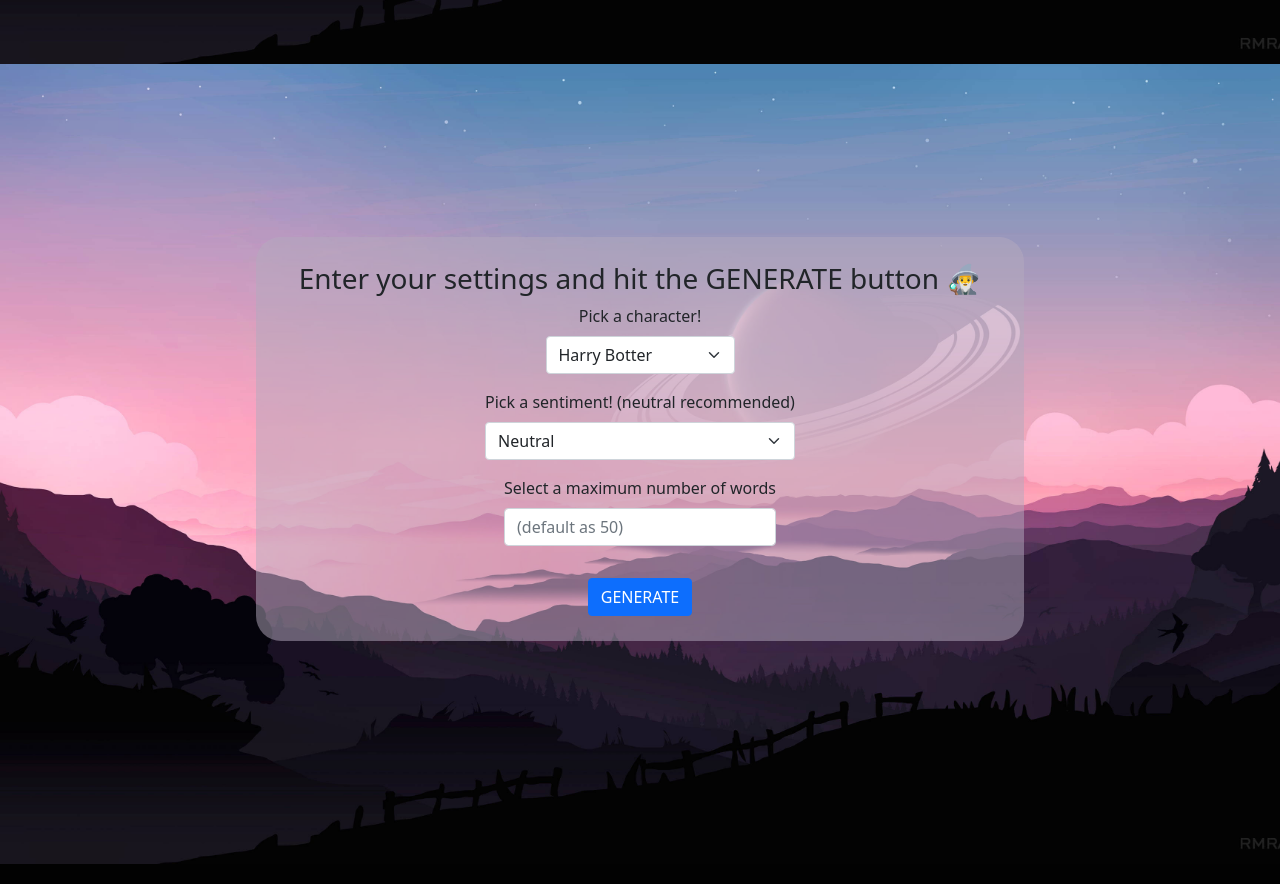
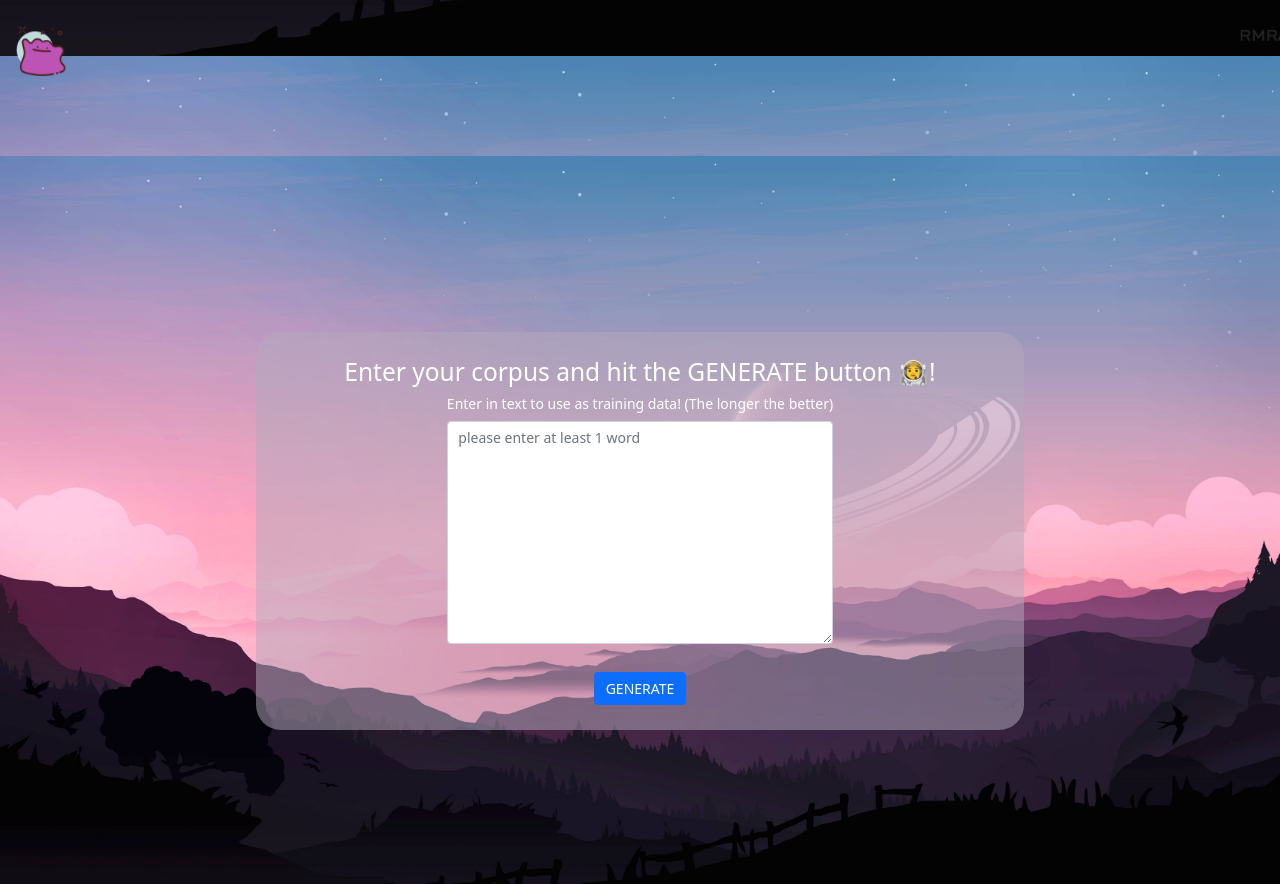
Before and after one commit to addison-ch/Ditto, a Flask app: page /custom/ in a window 1280 px wide. Shown: the top 884 px of the page. Run offline with Flask 2, Linux system fonts and the light colour scheme; parts of the project's set-up code (start-up, migrations or seed data) failed here and were passed over.

Commit message:
create custom text input route

```diff
--- a/app.py
+++ b/app.py
@@ -1,5 +1,5 @@
 from flask import Flask, request, render_template, jsonify
-from generator import gen_sentence
+from generator import gen_sentence, create_markov_chain
 import json
 import random
 from sentiment import analyze_sentiment
@@ -76,17 +76,30 @@ def hp_result():
 
 @app.route('/got/')
 def got():
-    return render_template('hp.html')
+    return "WORK IN PROGRESS. We are still going through all the Game of Thrones data."
 
 
 @app.route('/office/')
 def office():
-    return render_template('hp.html')
+    return "WORK IN PROGRESS. We are still going through all the Office data."
 
 
 @app.route('/custom/')
 def custom():
-    return render_template('hp.html')
+    return render_template('custom.html')
+
+
+@app.route('/custom/result', methods=['POST'])
+def custom_result():
+    try:
+        text_data = request.form["words"]
+        model = create_markov_chain(text_data)
+
+        quote = gen_sentence(model, 50)
+
+        return render_template('custom.html', quote=quote)
+    except:
+        return render_template('custom.html')
 
 
 if __name__ == "__main__":
--- a/static/styles/hp.css
+++ b/static/styles/hp.css
@@ -68,7 +68,12 @@ form{
 	height: 0;
 }
 
-img {
+.icon {
   width: 169px;
   margin-bottom: 3em;
 }
+
+.ditto{ position: fixed;
+top: 8px;
+  left: 16px;
+width: 50px;}
--- /dev/null
+++ b/templates/base.html
@@ -0,0 +1,27 @@
+<!DOCTYPE html>
+<html lang="en">
+
+<head>
+    <meta charset="UTF-8">
+    <meta http-equiv="X-UA-Compatible" content="IE=edge">
+    <meta name="viewport" content="width=device-width, initial-scale=1.0">
+    <title>Ditto</title>
+    <!-- <link href="https://cdn.jsdelivr.net/npm/bootstrap@5.1.3/dist/css/bootstrap.min.css" rel="stylesheet"
+        integrity="sha384-1BmE4kWBq78iYhFldvKuhfTAU6auU8tT94WrHftjDbrCEXSU1oBoqyl2QvZ6jIW3" crossorigin="anonymous"> -->
+    <link rel="shortcut icon" type="image/jpg" href="/static/favicon.png" />
+
+    <link rel="stylesheet" href="{{ url_for('static', filename='styles/index.css')}}">
+    <link href="https://fonts.googleapis.com/css?family=Montserrat:400,700" rel="stylesheet">
+</head>
+
+<body>
+
+    {% block content %}{% endblock %}
+
+
+    <script src="https://cdn.jsdelivr.net/npm/bootstrap@5.0.2/dist/js/bootstrap.bundle.min.js"
+        integrity="sha384-MrcW6ZMFYlzcLA8Nl+NtUVF0sA7MsXsP1UyJoMp4YLEuNSfAP+JcXn/tWtIaxVXM"
+        crossorigin="anonymous"></script>
+</body>
+
+</html>
--- /dev/null
+++ b/templates/custom.html
@@ -0,0 +1,43 @@
+{% extends "base.html" %}
+
+{% block content %}
+<link rel="stylesheet" href="{{ url_for('static', filename='styles/hp.css')}}">
+
+<link href="https://cdn.jsdelivr.net/npm/bootstrap@5.0.2/dist/css/bootstrap.min.css" rel="stylesheet"
+    integrity="sha384-EVSTQN3/azprG1Anm3QDgpJLIm9Nao0Yz1ztcQTwFspd3yD65VohhpuuCOmLASjC" crossorigin="anonymous">
+
+<a href="/"><img class="ditto" src="{{url_for('static', filename='favicon.png')}}" alt=""></a>
+
+
+
+<div class="wrapper">
+    <form action="/custom/result" method="post">
+        <div class="title">
+            <h3 class="">Enter your corpus and hit the GENERATE button 👩‍🚀!</h3>
+        </div>
+
+        <div class="mb-3">
+            <label for="word_count" class="form-label">Enter in text to use as training data! (The longer the
+                better)</label>
+            <textarea class="form-control" rows="10" name="words" placeholder="please enter at least 1 word"
+                id="word_count"></textarea>
+        </div>
+        <div class="mt-3">
+            <button type="submit" class="btn btn-primary">GENERATE</button>
+        </div>
+    </form>
+
+    <div class="text">
+        {% if quote %}
+        <div class="speech-bubble">{{quote}}</div>
+        <img class="icon" src="{{url_for('static', filename='custom1.png')}}" alt="">
+
+        {% endif %}
+
+    </div>
+
+</div>
+
+
+
+{% endblock %}
--- a/templates/hp.html
+++ b/templates/hp.html
@@ -1,18 +1,11 @@
-<!DOCTYPE html>
-<html lang="en">
+{% extends "base.html" %}
 
-<head>
-    <meta charset="UTF-8">
-    <meta http-equiv="X-UA-Compatible" content="IE=edge">
-    <meta name="viewport" content="width=device-width, initial-scale=1.0">
-    <title>You're a wizard Harry!</title>
+{% block content %}
 <link rel="stylesheet" href="{{ url_for('static', filename='styles/hp.css')}}">
 <link href="https://cdn.jsdelivr.net/npm/bootstrap@5.0.2/dist/css/bootstrap.min.css" rel="stylesheet"
     integrity="sha384-EVSTQN3/azprG1Anm3QDgpJLIm9Nao0Yz1ztcQTwFspd3yD65VohhpuuCOmLASjC" crossorigin="anonymous">
 
-</head>
-
-<body>
+<a href="/"><img class="ditto" src="{{url_for('static', filename='favicon.png')}}" alt=""></a>
 <div class="wrapper">
     <form action="/hp/result" method="post">
         <div class="title">
@@ -48,7 +41,7 @@
     <div class="text">
         {% if quote %}
         <div class="speech-bubble">{{quote}}</div>
-            <img src="{{url_for('static', filename=img)}}" alt="">
+        <img class="icon" src="{{url_for('static', filename=img)}}" alt="">
 
         {% endif %}
 
@@ -59,10 +52,4 @@
 
 
 
-    <script src="https://cdn.jsdelivr.net/npm/bootstrap@5.0.2/dist/js/bootstrap.bundle.min.js"
-        integrity="sha384-MrcW6ZMFYlzcLA8Nl+NtUVF0sA7MsXsP1UyJoMp4YLEuNSfAP+JcXn/tWtIaxVXM"
-        crossorigin="anonymous"></script>
-
-</body>
-
-</html>
+{% endblock %}
```
Also changed, not shown: templates/index.html (+3 -24 lines), static/custom1.png (added). Lines whose indentation alone changed are shown as unchanged.
